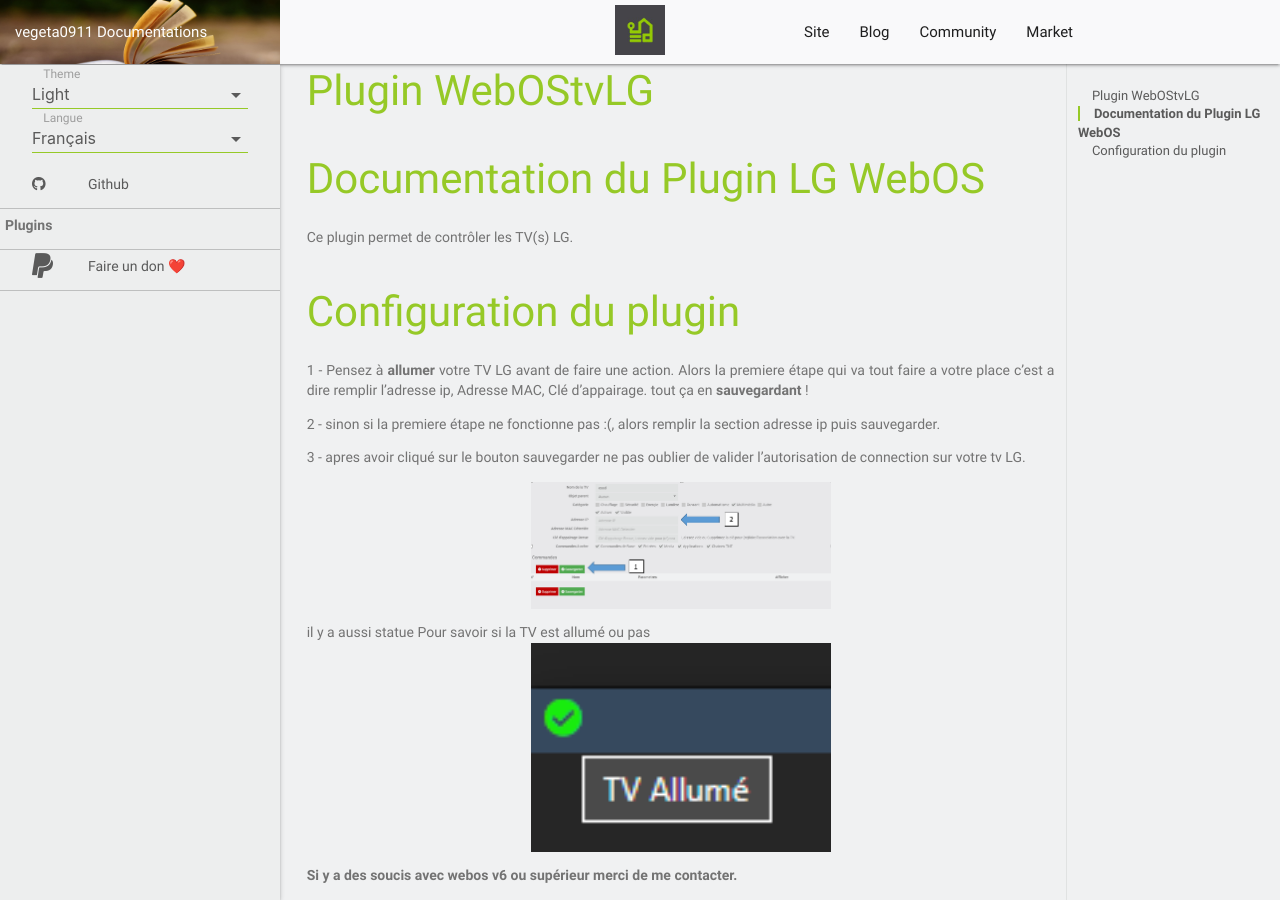
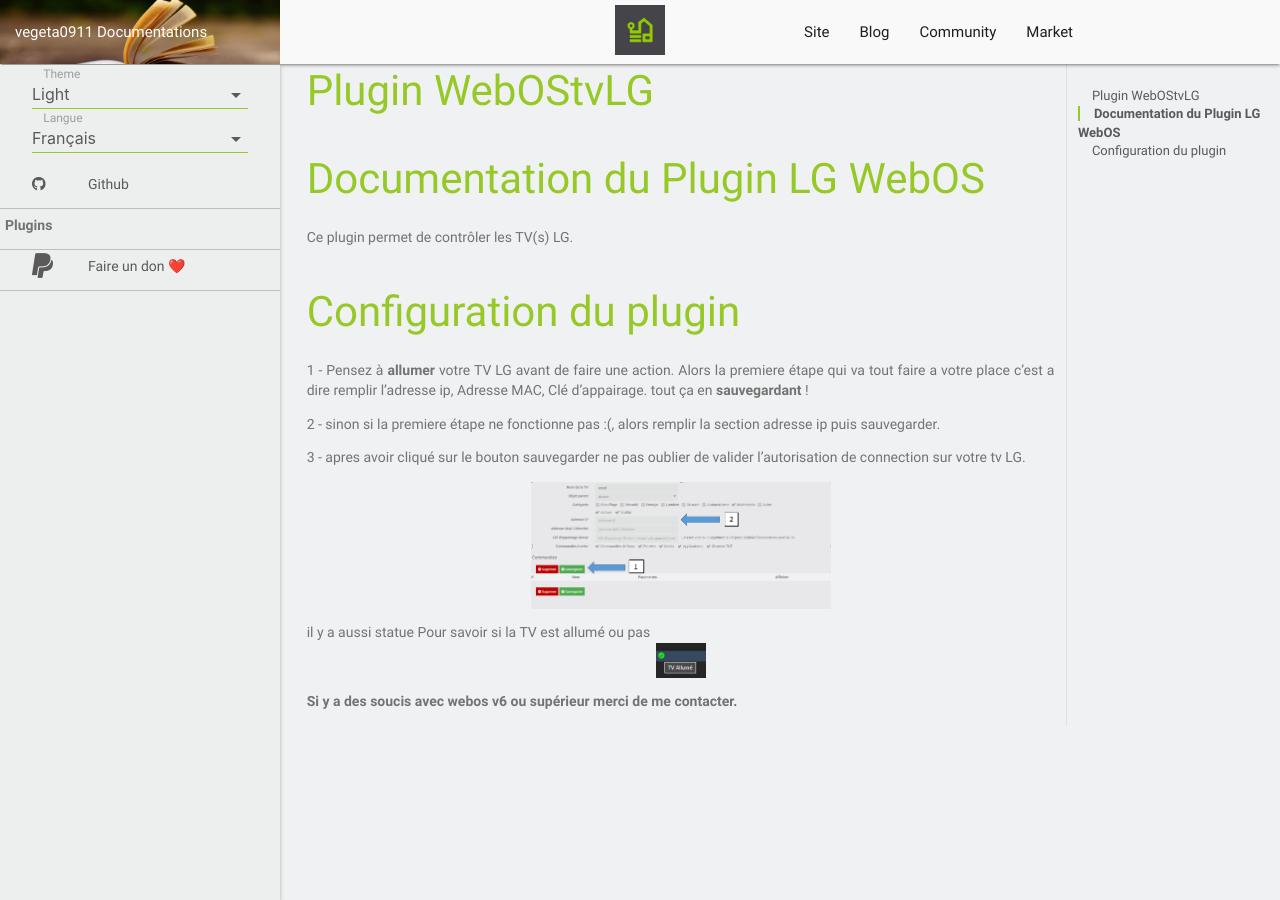
Before and after one commit to vegeta0911/documentation, a Jekyll site: the page built from plugins/fr_FR/WebOStvLG/index.md, in a window 1280 px wide and 900 px high, scrolled down 38 px. Built offline with Jekyll 4.4.1, drawn with Linux system fonts in a browser that asks for light colours; our own code applies the rules of GitHub Pages for plain Markdown files.

Commit message:
Update index.md

```diff
--- a/plugins/fr_FR/WebOStvLG/index.md
+++ b/plugins/fr_FR/WebOStvLG/index.md
@@ -16,6 +16,6 @@
 
 <img src="../../images/WebOStvLG_screensqhot0.png" width="300" style="display: block;margin: 0 auto;"/>
 
-il y a aussi statue Pour savoir si la TV est allumé ou pas  <img src="../../images/state.png" width="300" style="display: block;margin: 0 auto;"/>
+il y a aussi statue Pour savoir si la TV est allumé ou pas  <img src="../../images/state.png" width="50" style="display: block;margin: 0 auto;"/>
 
 **Si y a des soucis avec webos v6 ou supérieur merci de me contacter.**
```
